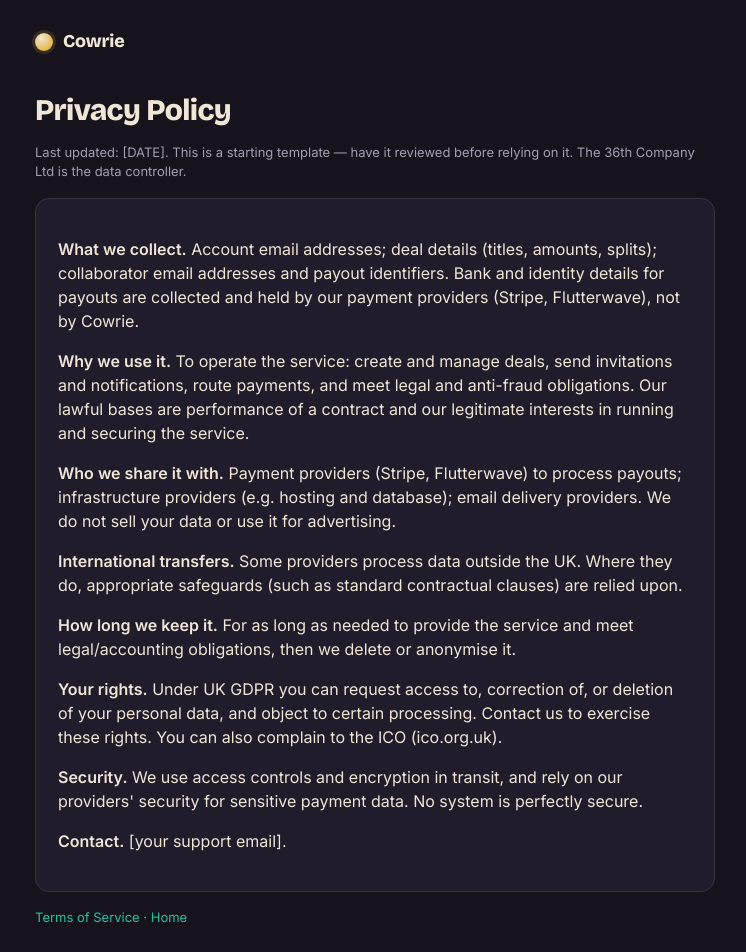
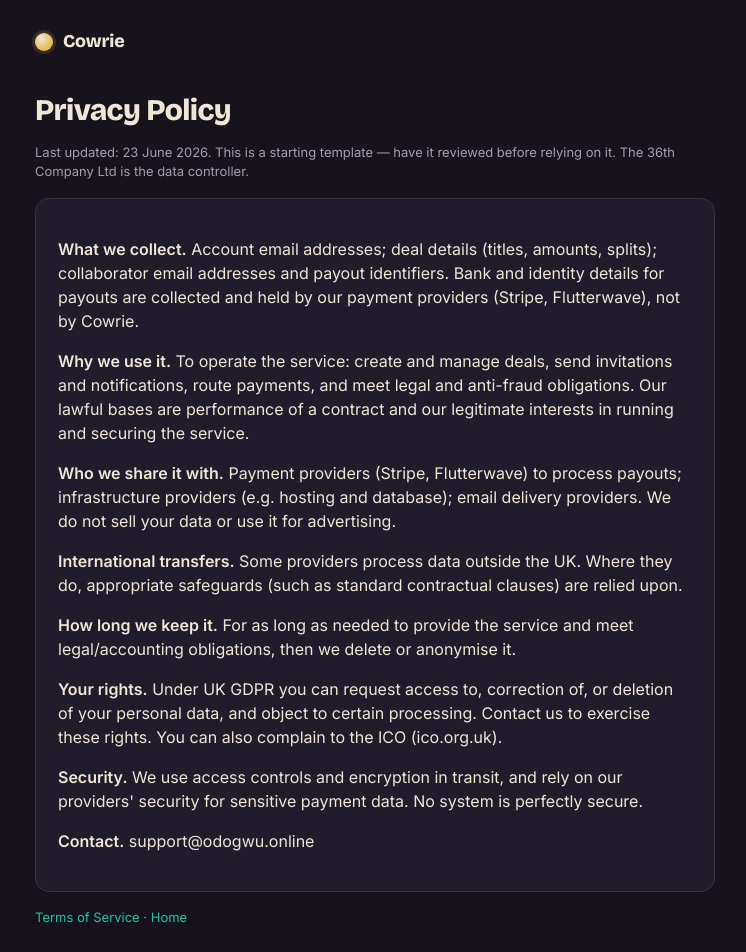
Before and after one commit to mcdavies4/cowrie, a Next.js app: page /privacy in a window 1280 px wide. Shown: the top 952 px of the page, without its empty margins (265-1011 px from the left). Built offline with nearby package versions, Linux system fonts and the light colour scheme.

Commit message:
fill legal pages: date + support email

```diff
--- a/app/privacy/page.js
+++ b/app/privacy/page.js
@@ -7,7 +7,7 @@ export default function Privacy() {
     <div className="wrap">
       <div className="brand"><Link href="/" style={{ display: 'flex', gap: 10, alignItems: 'center', color: 'inherit' }}><span className="dot" /><b>Cowrie</b></Link></div>
       <h1 className="hero display" style={{ fontSize: 30 }}>Privacy Policy</h1>
-      <p className="muted" style={{ fontSize: 13 }}>Last updated: [DATE]. This is a starting template — have it reviewed before relying on it. The 36th Company Ltd is the data controller.</p>
+      <p className="muted" style={{ fontSize: 13 }}>Last updated: 23 June 2026. This is a starting template — have it reviewed before relying on it. The 36th Company Ltd is the data controller.</p>
 
       <div className="card">
         <p><strong>What we collect.</strong> Account email addresses; deal details (titles, amounts, splits); collaborator email addresses and payout identifiers. Bank and identity details for payouts are collected and held by our payment providers (Stripe, Flutterwave), not by Cowrie.</p>
@@ -24,7 +24,7 @@ export default function Privacy() {
 
         <p><strong>Security.</strong> We use access controls and encryption in transit, and rely on our providers&apos; security for sensitive payment data. No system is perfectly secure.</p>
 
-        <p><strong>Contact.</strong> [your support email].</p>
+        <p><strong>Contact.</strong> support@odogwu.online</p>
       </div>
 
       <p className="muted" style={{ fontSize: 13 }}><Link href="/terms">Terms of Service</Link> · <Link href="/">Home</Link></p>
--- a/app/terms/page.js
+++ b/app/terms/page.js
@@ -7,7 +7,7 @@ export default function Terms() {
     <div className="wrap">
       <div className="brand"><Link href="/" style={{ display: 'flex', gap: 10, alignItems: 'center', color: 'inherit' }}><span className="dot" /><b>Cowrie</b></Link></div>
       <h1 className="hero display" style={{ fontSize: 30 }}>Terms of Service</h1>
-      <p className="muted" style={{ fontSize: 13 }}>Last updated: [DATE]. This is a starting template — have it reviewed by a solicitor before relying on it.</p>
+      <p className="muted" style={{ fontSize: 13 }}>Last updated: 23 June 2026. This is a starting template — have it reviewed by a solicitor before relying on it.</p>
 
       <div className="card">
         <p><strong>1. Who we are.</strong> Cowrie is operated by The 36th Company Ltd ("Cowrie", "we", "us"), a company registered in England and Wales. By using Cowrie you agree to these terms.</p>
@@ -28,7 +28,7 @@ export default function Terms() {
 
         <p><strong>9. Changes.</strong> We may update these terms; material changes will be notified in the app or by email.</p>
 
-        <p><strong>10. Contact.</strong> [your support email].</p>
+        <p><strong>10. Contact.</strong> support@odogwu.online</p>
       </div>
 
       <p className="muted" style={{ fontSize: 13 }}><Link href="/privacy">Privacy Policy</Link> · <Link href="/">Home</Link></p>
```
